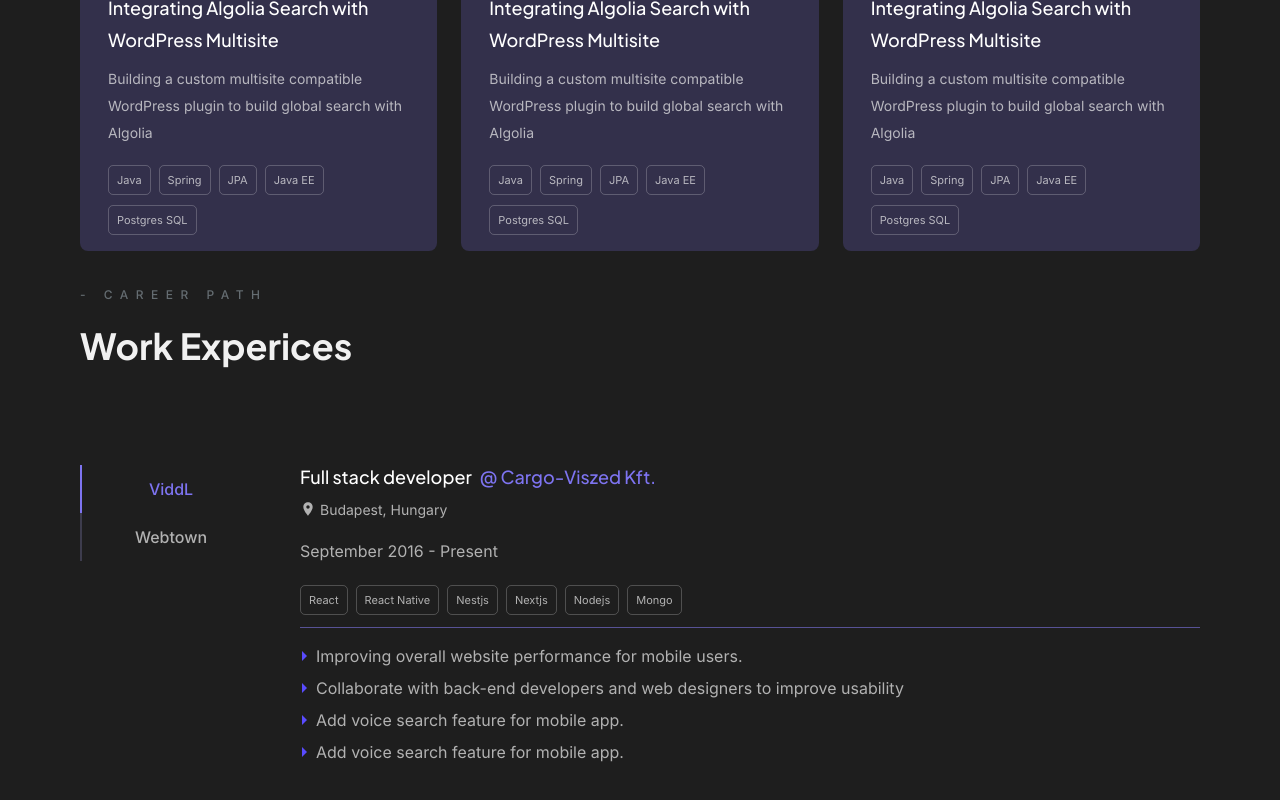
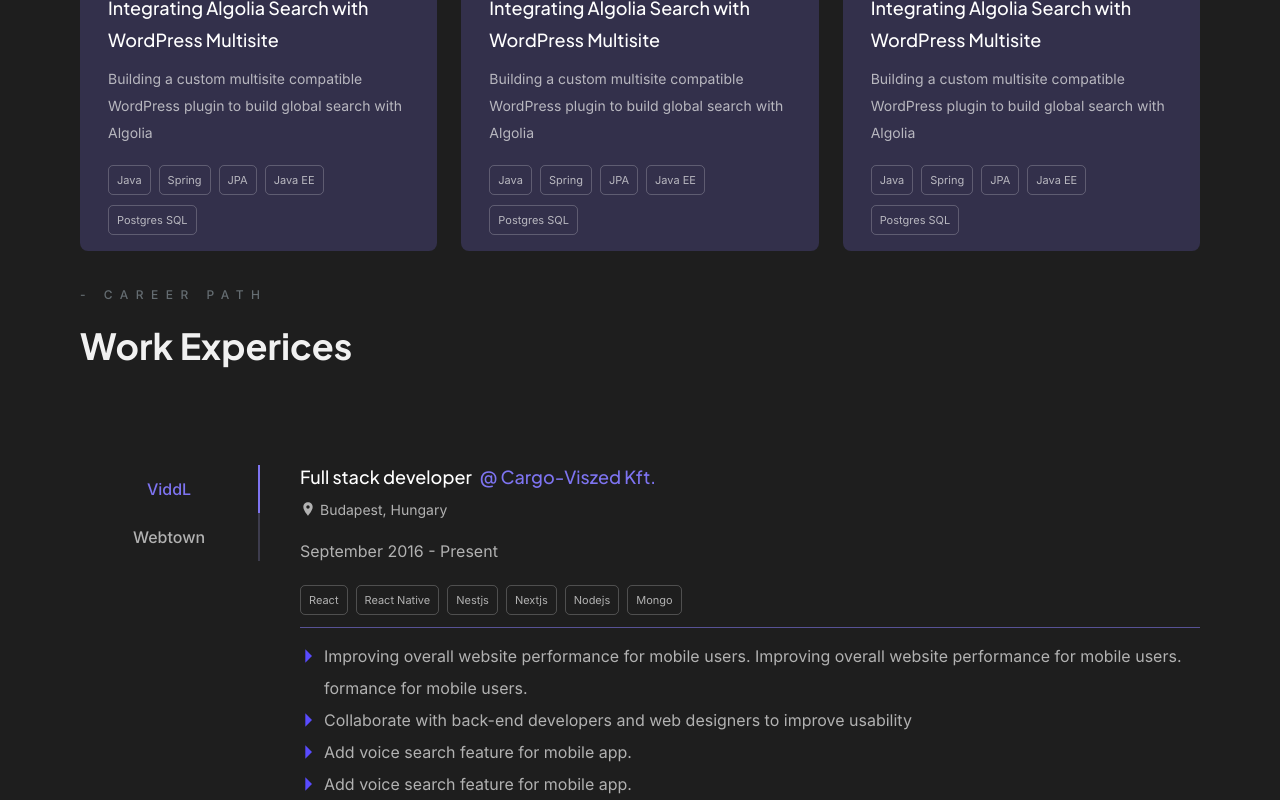
Before and after one commit to ujLevente/portfolio, a Next.js app: page / in a window 1280 px wide. Shown: the part 2077-2877 px from the top of the page. Before the commit the page ends 2845 px from the top, so only its background shows below. Built offline with nearby package versions, Linux system fonts and the light colour scheme.

Commit message:
responsibility ite arrows fixed

```diff
--- a/src/components/Experience/Experience.tsx
+++ b/src/components/Experience/Experience.tsx
@@ -34,7 +34,7 @@ const experienceList: ExperienceType[] = [
             'Mongo',
         ],
         responsibilities: [
-            'Improving overall website performance for mobile users.',
+            'Improving overall website performance for mobile users. Improving overall website performance for mobile users. formance for mobile users. ',
             'Collaborate with back-end developers and web designers to improve usability',
             'Add voice search feature for mobile app.',
             'Add voice search feature for mobile app.',
@@ -97,7 +97,6 @@ export function Experience() {
 const ExperienceTabs = styled(Tabs)(({ theme }) => ({
     borderColor: 'divider',
     '& .MuiTabs-indicator': {
-        left: 0,
         transition: 'all 0.25s',
         transitionDelay: '0.1s',
         backgroundColor: theme.palette.secondary.main,
@@ -108,7 +107,7 @@ const ExperienceTab = styled(Tab)(({ theme }) => ({
     textTransform: 'initial',
     color: theme.palette.text.primary,
     minWidth: '180px',
-    borderLeft: `2px solid #b5afff36`,
+    borderRight: `2px solid #b5afff36`,
     transition: 'all 0.25s',
     '&:focus, &:hover': {
         background: '#6158c51f',
--- a/src/components/Experience/ExperienceItemBottom.tsx
+++ b/src/components/Experience/ExperienceItemBottom.tsx
@@ -1,5 +1,5 @@
 import ArrowRightIcon from '@mui/icons-material/ArrowRight';
-import { Box, Typography } from '@mui/material';
+import { Box, styled, Typography } from '@mui/material';
 import { ExperienceType } from './Experience';
 
 export function ExperienceItemBottom({
@@ -8,19 +8,23 @@ export function ExperienceItemBottom({
     return (
         <Box sx={{ position: 'relative' }}>
             {responsibilities.map((item) => (
-                <Box
-                    key={item}
-                    sx={{
-                        display: 'flex',
-                        alignItems: 'center',
-                        position: 'relative',
-                        left: '-8px',
-                    }}
-                >
-                    <ArrowRightIcon sx={{ color: 'secondary.light' }} />
+                <ResponsibilityBox key={item}>
+                    <ArrowRightIcon
+                        sx={{
+                            color: 'secondary.light',
+                            alignSelf: 'start',
+                            fontSize: '32px',
+                        }}
+                    />
                     <Typography>{item}</Typography>
-                </Box>
+                </ResponsibilityBox>
             ))}
         </Box>
     );
 }
+
+const ResponsibilityBox = styled(Box)(({ theme }) => ({
+    display: 'flex',
+    position: 'relative',
+    left: theme.spacing(-1),
+}));
```
